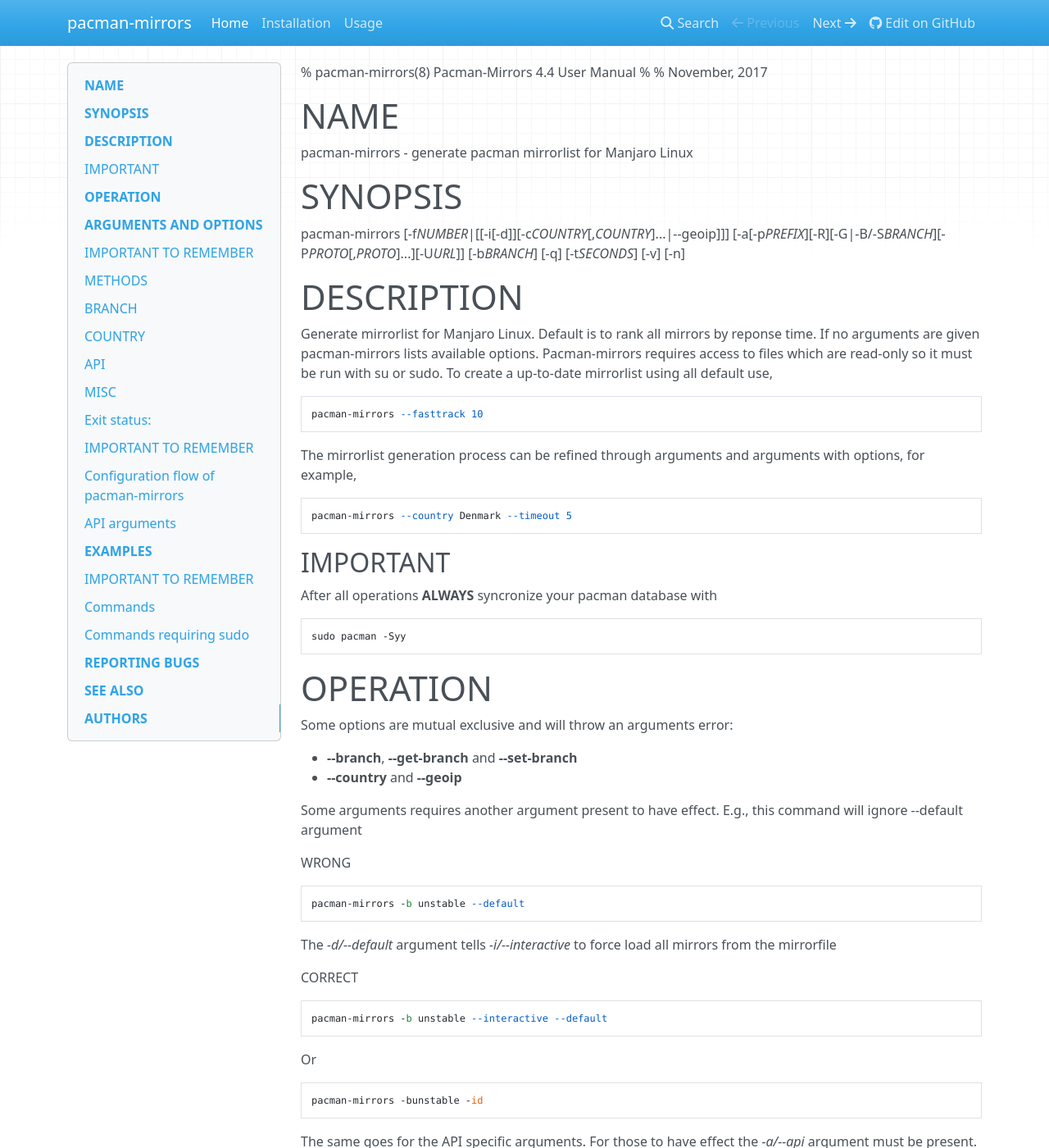
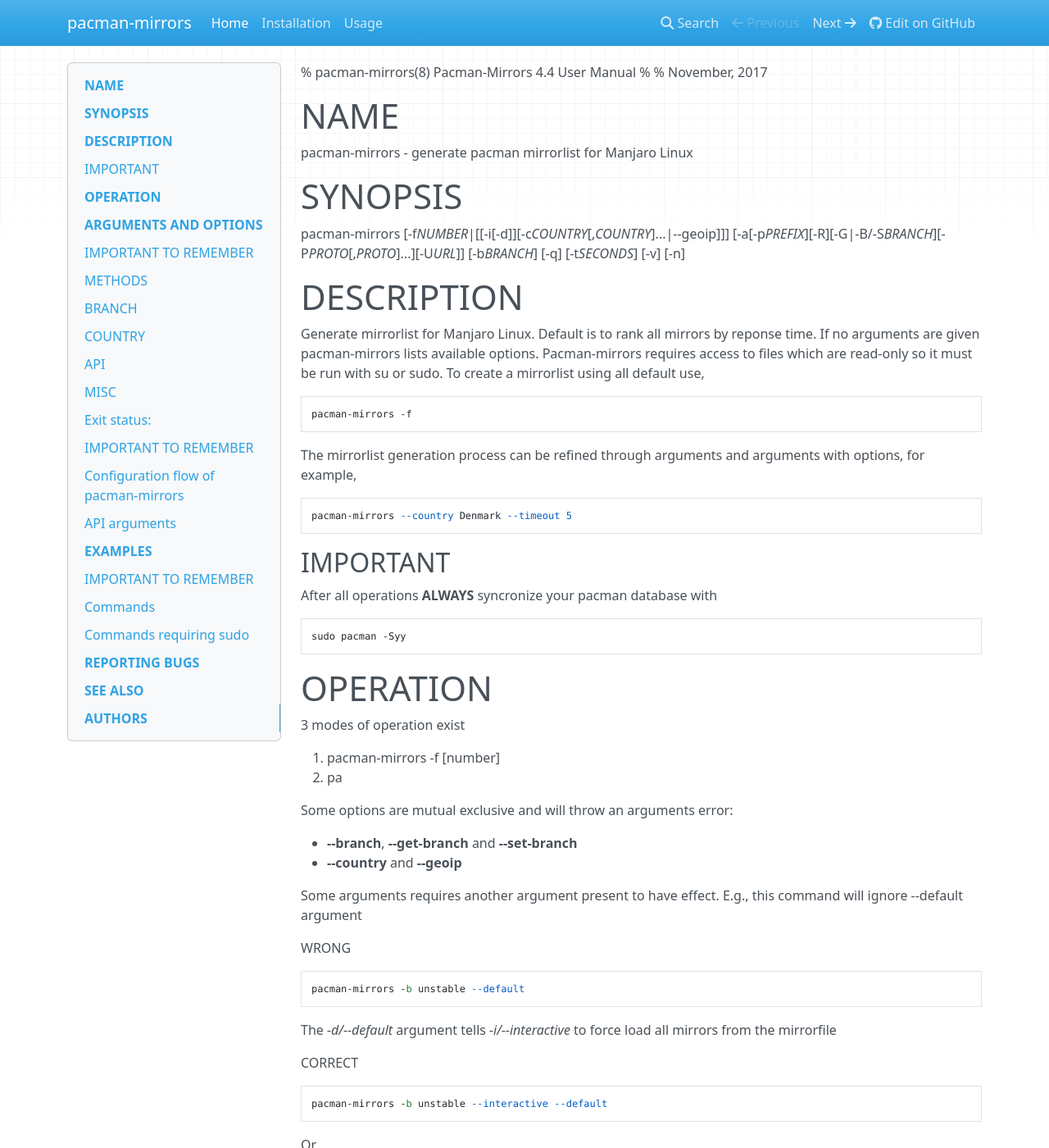
Before and after one commit to manjaro/pacman-mirrors, an MkDocs documentation site: the page built from docs/index.md, in a window 1280 px wide and 1400 px high. Shown: the whole window at 82% size. Built offline with MkDocs 1.6.1, drawn with Linux system fonts in a browser that asks for light colours; nearby versions of some CDN libraries; old or Windows-style settings are respelled for this version of MkDocs.

```diff
--- a/docs/index.md
+++ b/docs/index.md
@@ -14,9 +14,12 @@ pacman-mirrors [-f*NUMBER*|[[-i[-d]][-c*COUNTRY*[,*COUNTRY*]...|--geoip]]]
 
 # DESCRIPTION
 
-Generate mirrorlist for Manjaro Linux. Default is to rank all mirrors by reponse time. If no arguments are given pacman-mirrors lists available options. Pacman-mirrors requires access to files which are read-only so it must be run with su or sudo. To create a up-to-date mirrorlist using all default use,
+Generate mirrorlist for Manjaro Linux. Default is to rank all mirrors by reponse time.
+If no arguments are given pacman-mirrors lists available options.
+Pacman-mirrors requires access to files which are read-only so it must be run with su or sudo.
+To create a mirrorlist using all default use,
 
-    pacman-mirrors --fasttrack 10
+    pacman-mirrors -f
 
 The mirrorlist generation process can be refined through arguments and arguments with options, for example,
 
@@ -28,6 +31,12 @@ After all operations **ALWAYS** syncronize your pacman database with
     sudo pacman -Syy
 
 # OPERATION
+
+3 modes of operation exist
+
+1. pacman-mirrors -f [number]
+2. pa
+
 
 Some options are mutual exclusive and will throw an arguments error:
 
```
Also changed, not shown: CHANGELOG.md (+7 -0 lines), 4 other files.
